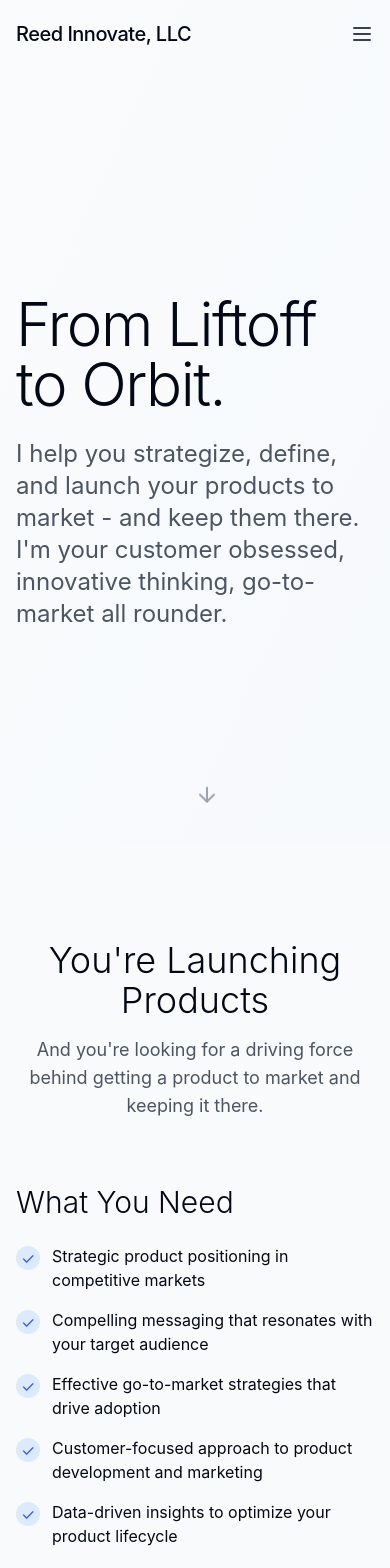
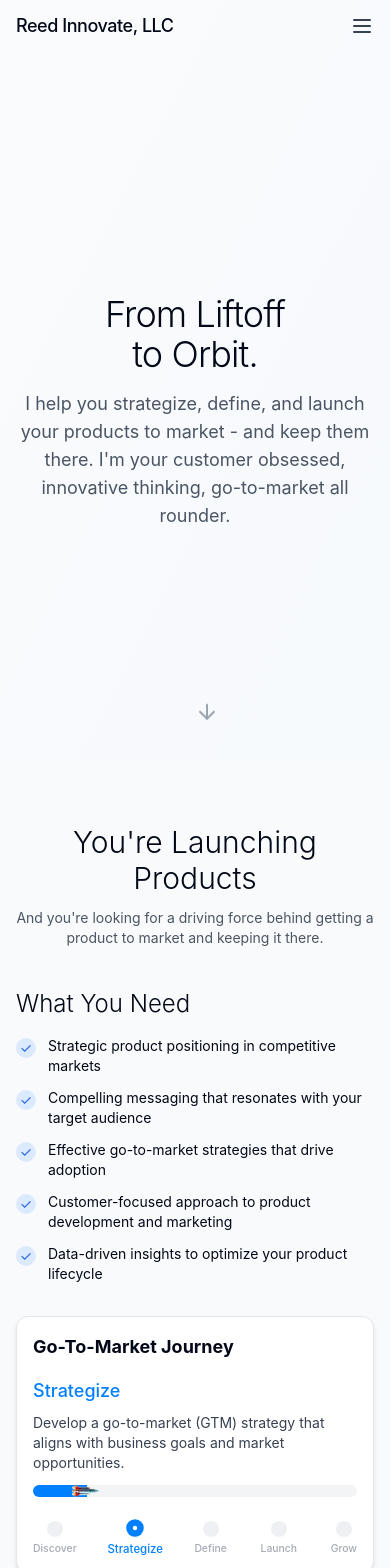
Before and after one commit to ReedInnovate/reedinnovatellc-mainsite, a React (Vite) app: page / in a window 390 px wide. Shown: the top 1568 px of the page. Built offline with nearby package versions, Linux system fonts and the light colour scheme; a web font is replaced by a local one.

Commit message:
Reverted to edit edt-2f619d62-4fd7-45cf-825d-8c484e83c244: "Optimize webpage for mobile
The webpage has been optimized for mobile devices."

```diff
--- a/src/components/NavBar.tsx
+++ b/src/components/NavBar.tsx
@@ -33,14 +33,14 @@ const NavBar = () => {
     <nav
       className={`fixed top-0 left-0 right-0 z-50 transition-all duration-300 ${
         scrolled
-          ? 'py-3 bg-white/90 backdrop-blur-md shadow-md'
-          : 'py-5 bg-transparent'
+          ? 'py-2 md:py-3 bg-white/90 backdrop-blur-md shadow-md'
+          : 'py-3 md:py-5 bg-transparent'
       }`}
     >
       <div className="container mx-auto px-4 md:px-6 flex justify-between items-center">
         <Link
           to="/"
-          className="text-xl font-medium tracking-tight"
+          className="text-lg md:text-xl font-medium tracking-tight"
         >
           Reed Innovate, LLC
         </Link>
--- a/src/components/sections/ContactSection.tsx
+++ b/src/components/sections/ContactSection.tsx
@@ -3,11 +3,11 @@ import AnimatedSection from '@/components/AnimatedSection';
 
 const ContactSection = () => {
   return (
-    <AnimatedSection id="contact" className="py-24">
+    <AnimatedSection id="contact" className="py-16 md:py-24">
       <div className="container mx-auto px-4 md:px-6">
-        <div className="max-w-3xl mx-auto text-center mb-16">
-          <h2 className="section-title">Contact Me</h2>
-          <p className="section-description mx-auto">
+        <div className="max-w-3xl mx-auto text-center mb-8 md:mb-16">
+          <h2 className="section-title text-3xl md:text-4xl">Contact Me</h2>
+          <p className="section-description mx-auto text-sm md:text-base">
             Let's connect and discuss how I can help you achieve your goals. All responses are sent to hunter@reedinnovate.com.
           </p>
         </div>
--- a/src/components/sections/FooterSection.tsx
+++ b/src/components/sections/FooterSection.tsx
@@ -3,14 +3,14 @@ const FooterSection = () => {
   const currentYear = new Date().getFullYear();
 
   return (
-    <footer className="bg-gray-50 py-12 border-t border-gray-200">
+    <footer className="bg-gray-50 py-8 md:py-12 border-t border-gray-200">
       <div className="container mx-auto px-4 md:px-6">
         <div className="flex flex-col md:flex-row justify-between items-center">
           <div>
-            <p className="text-lg font-medium">Reed Innovate, LLC</p>
-            <p className="text-gray-500 text-sm">Product Marketing Consulting</p>
+            <p className="text-base md:text-lg font-medium">Reed Innovate, LLC</p>
+            <p className="text-gray-500 text-xs md:text-sm">Product Marketing Consulting</p>
           </div>
-          <p className="text-gray-500 text-sm mt-4 md:mt-0">
+          <p className="text-gray-500 text-xs md:text-sm mt-4 md:mt-0">
             © {currentYear} Reed Innovate, LLC. All rights reserved.
           </p>
         </div>
--- a/src/components/sections/HeroSection.tsx
+++ b/src/components/sections/HeroSection.tsx
@@ -3,16 +3,16 @@ import { ArrowDown } from 'lucide-react';
 
 const HeroSection = () => {
   return (
-    <section className="relative min-h-screen flex items-center">
+    <section className="relative min-h-[90vh] md:min-h-screen flex items-center">
       <div className="absolute inset-0 bg-gradient-to-br from-white/20 to-blue-50/20 -z-10" />
 
-      <div className="container mx-auto px-4 md:px-6 pt-20">
-        <div className="grid grid-cols-1 lg:grid-cols-2 gap-12 items-center">
-          <div className="space-y-6">
-            <h1 className="text-6xl sm:text-7xl md:text-8xl font-light tracking-tight animate-fade-in-left">
+      <div className="container mx-auto px-4 md:px-6 pt-16 md:pt-20">
+        <div className="grid grid-cols-1 lg:grid-cols-2 gap-8 md:gap-12 items-center">
+          <div className="space-y-4 md:space-y-6 text-center lg:text-left">
+            <h1 className="text-4xl sm:text-5xl md:text-6xl lg:text-7xl xl:text-8xl font-light tracking-tight animate-fade-in-left">
               From Liftoff <br />to Orbit.
             </h1>
-            <p className="text-2xl text-gray-600 max-w-lg animate-fade-in-left" style={{ animationDelay: '200ms' }}>
+            <p className="text-lg md:text-xl lg:text-2xl text-gray-600 max-w-lg mx-auto lg:mx-0 animate-fade-in-left" style={{ animationDelay: '200ms' }}>
               I help you strategize, define, and launch your products to market - and keep them there. I'm your customer obsessed, innovative thinking, go-to-market all rounder.
             </p>
           </div>
--- a/src/components/sections/YouSection.tsx
+++ b/src/components/sections/YouSection.tsx
@@ -2,7 +2,6 @@
 import AnimatedSection from '@/components/AnimatedSection';
 import { useState, useEffect } from 'react';
 import { cn } from '@/lib/utils';
-import { Rocket } from 'lucide-react';
 
 type Stage = 'discover' | 'strategize' | 'define' | 'launch' | 'grow';
 
@@ -59,43 +58,49 @@ const YouSection = () => {
   const stageInfo = stages.find(s => s.title === currentStage) || stages[0];
 
   return (
-    <AnimatedSection id="you" className="bg-gray-50 py-24">
+    <AnimatedSection id="you" className="bg-gray-50 py-16 md:py-24">
       <div className="container mx-auto px-4 md:px-6">
-        <div className="text-center mb-16">
-          <h2 className="section-title">You're Launching Products</h2>
-          <p className="section-description mx-auto text-center">
+        <div className="text-center mb-10 md:mb-16">
+          <h2 className="section-title text-3xl md:text-4xl">You're Launching Products</h2>
+          <p className="section-description mx-auto text-center text-sm md:text-base">
             And you're looking for a driving force behind getting a product to market and keeping it there.
           </p>
         </div>
 
-        <div className="grid grid-cols-1 lg:grid-cols-2 gap-12 items-center">
+        <div className="grid grid-cols-1 lg:grid-cols-2 gap-8 md:gap-12 items-center">
           <div className="order-2 lg:order-1">
-            <div className="h-[300px] w-full max-w-[75%] mx-auto border border-gray-200 rounded-xl overflow-hidden shadow-md bg-white">
-              <div className="flex flex-col h-full p-5">
-                <h3 className="text-xl font-bold mb-4">Go-To-Market Journey</h3>
+            <div className="h-auto md:h-[300px] w-full mx-auto border border-gray-200 rounded-xl overflow-hidden shadow-md bg-white p-4 md:p-5">
+              <div className="flex flex-col h-full">
+                <h3 className="text-lg md:text-xl font-bold mb-4">Go-To-Market Journey</h3>
 
                 {/* Current Stage Featured Display */}
                 <div className="mb-6">
-                  <h4 className="text-xl font-medium capitalize text-primary mb-2">
+                  <h4 className="text-lg md:text-xl font-medium capitalize text-primary mb-2">
                     {currentStage}
                   </h4>
-                  <p className="text-base text-gray-700">
+                  <p className="text-sm md:text-base text-gray-700">
                     {stageInfo.description}
                   </p>
-                  <div className="h-3 bg-gray-100 rounded-full mt-3 overflow-hidden relative">
+                  <div className="h-3 md:h-4 bg-gray-100 rounded-full mt-3 overflow-hidden relative">
                     <div
                       className="h-full bg-primary transition-all duration-200"
                       style={{ width: `${progress}%` }}
                     />
-                    {/* Rocket icon that moves with the progress - made bigger */}
+                    {/* Custom rocket image that moves with the progress */}
                     <div
-                      className="absolute top-1/2 -translate-y-1/2 transition-all duration-200 text-primary"
+                      className="absolute top-1/2 transition-all duration-200"
                       style={{
                         left: `${progress}%`,
-                        transform: `translateX(-50%) translateY(-50%)`
+                        transform: `translateX(-50%) translateY(-50%)`,
+                        height: '30px',
+                        width: '24px'
                       }}
                     >
-                      <Rocket size={24} className="rotate-90" />
+                      <img
+                        src="/lovable-uploads/ac00de8e-a6b4-4788-aad3-5c221ef66148.png"
+                        alt="Rocket"
+                        className="h-full w-full object-contain rotate-90"
+                      />
                     </div>
                   </div>
                 </div>
@@ -112,17 +117,17 @@ const YouSection = () => {
                     >
                       <div
                         className={cn(
-                          "w-5 h-5 rounded-full flex items-center justify-center mb-1",
+                          "w-4 h-4 md:w-5 md:h-5 rounded-full flex items-center justify-center mb-1",
                           stage.title === currentStage ? "bg-primary" : "bg-gray-200"
                         )}
                       >
                         {stage.title === currentStage && (
-                          <div className="w-1.5 h-1.5 bg-white rounded-full" />
+                          <div className="w-1 h-1 md:w-1.5 md:h-1.5 bg-white rounded-full" />
                         )}
                       </div>
                       <span
                         className={cn(
-                          "text-xs font-medium capitalize",
+                          "text-[0.65rem] md:text-xs font-medium capitalize",
                           stage.title === currentStage ? "text-primary" : "text-gray-500"
                         )}
                       >
@@ -134,9 +139,9 @@ const YouSection = () => {
               </div>
             </div>
           </div>
-          <div className="space-y-6 order-1 lg:order-2">
-            <h3 className="text-3xl font-light">What You Need</h3>
-            <ul className="space-y-4">
+          <div className="space-y-4 md:space-y-6 order-1 lg:order-2">
+            <h3 className="text-2xl md:text-3xl font-light">What You Need</h3>
+            <ul className="space-y-3 md:space-y-4 text-sm md:text-base">
               {[
                 "Strategic product positioning in competitive markets",
                 "Compelling messaging that resonates with your target audience",
@@ -145,7 +150,7 @@ const YouSection = () => {
                 "Data-driven insights to optimize your product lifecycle"
               ].map((item, index) => (
                 <li key={index} className="flex items-start">
-                  <span className="inline-flex items-center justify-center h-6 w-6 rounded-full bg-blue-100 text-blue-600 mr-3 mt-0.5 flex-shrink-0">
+                  <span className="inline-flex items-center justify-center h-5 w-5 md:h-6 md:w-6 rounded-full bg-blue-100 text-blue-600 mr-3 mt-0.5 flex-shrink-0">
                     ✓
                   </span>
                   <span>{item}</span>
--- a/src/index.css
+++ b/src/index.css
@@ -43,6 +43,10 @@
     @apply bg-background text-foreground;
     font-feature-settings: "rlig" 1, "calt" 1;
   }
+
+  html, body, #root {
+    height: 100%;
+  }
 }
 
 @layer components {
@@ -63,20 +67,20 @@
   }
 
   .section {
-    @apply py-20 overflow-hidden;
+    @apply py-16 md:py-20 overflow-hidden;
   }
 
   .section-title {
-    @apply text-4xl md:text-5xl font-light mb-4 opacity-0 animate-fade-in;
+    @apply font-light mb-3 md:mb-4 opacity-0 animate-fade-in;
   }
 
   .section-description {
-    @apply text-lg text-gray-600 max-w-3xl opacity-0 animate-fade-in;
+    @apply text-gray-600 max-w-3xl opacity-0 animate-fade-in;
     animation-delay: 200ms;
   }
 
   .button {
-    @apply px-6 py-3 rounded-md font-medium transition-all duration-300 inline-block;
+    @apply px-4 py-2 md:px-6 md:py-3 rounded-md font-medium transition-all duration-300 inline-block;
   }
 
   .button-primary {
--- a/tailwind.config.ts
+++ b/tailwind.config.ts
@@ -15,6 +15,10 @@ export default {
 			center: true,
 			padding: '2rem',
 			screens: {
+				'sm': '640px',
+				'md': '768px',
+				'lg': '1024px',
+				'xl': '1280px',
 				'2xl': '1400px'
 			}
 		},
@@ -110,7 +114,14 @@ export default {
 				'fade-in-left': 'fade-in-left 0.7s ease-out forwards',
 				'fade-in-right': 'fade-in-right 0.7s ease-out forwards',
 				'float': 'float 3s ease-in-out infinite'
-			}
+			},
+			height: {
+				screen: '100vh',
+				'screen-small': 'calc(var(--vh, 1vh) * 100)',
+			},
+			minHeight: {
+				'screen-small': 'calc(var(--vh, 1vh) * 100)',
+			},
 		}
 	},
 	plugins: [require("tailwindcss-animate")],
```
Also changed, not shown: src/App.tsx (+16 -1 lines), src/components/sections/AboutSection.tsx (+13 -13 lines), src/components/sections/WorkingTogetherSection.tsx (+9 -9 lines), public/lovable-uploads/ac00de8e-a6b4-4788-aad3-5c221ef66148.png (added).
